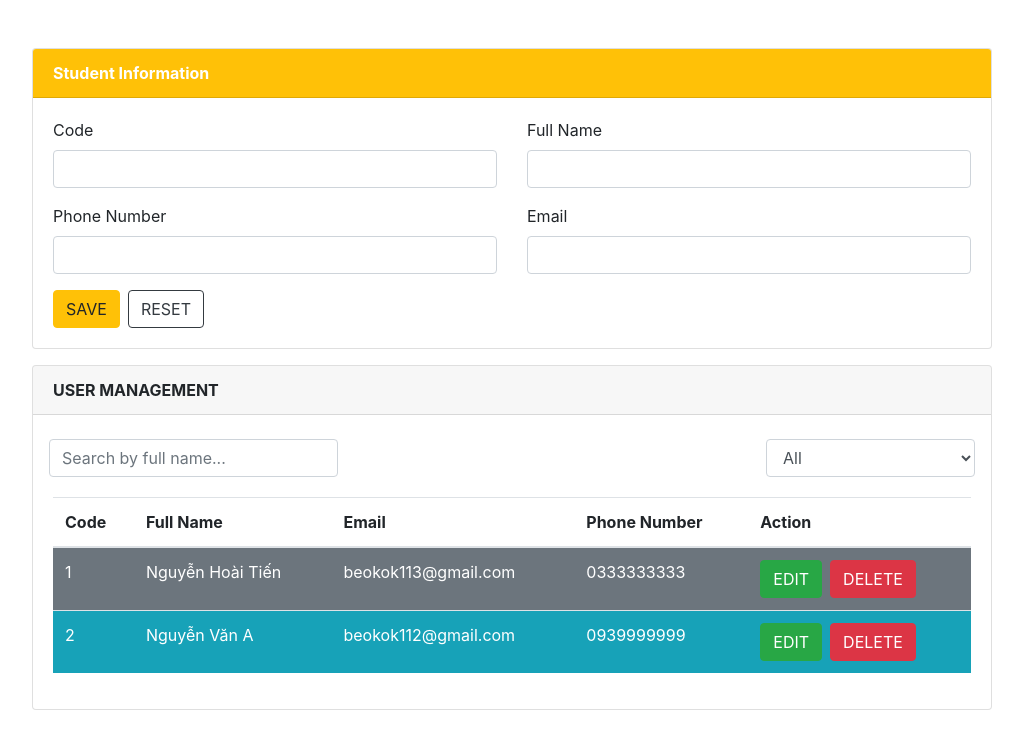
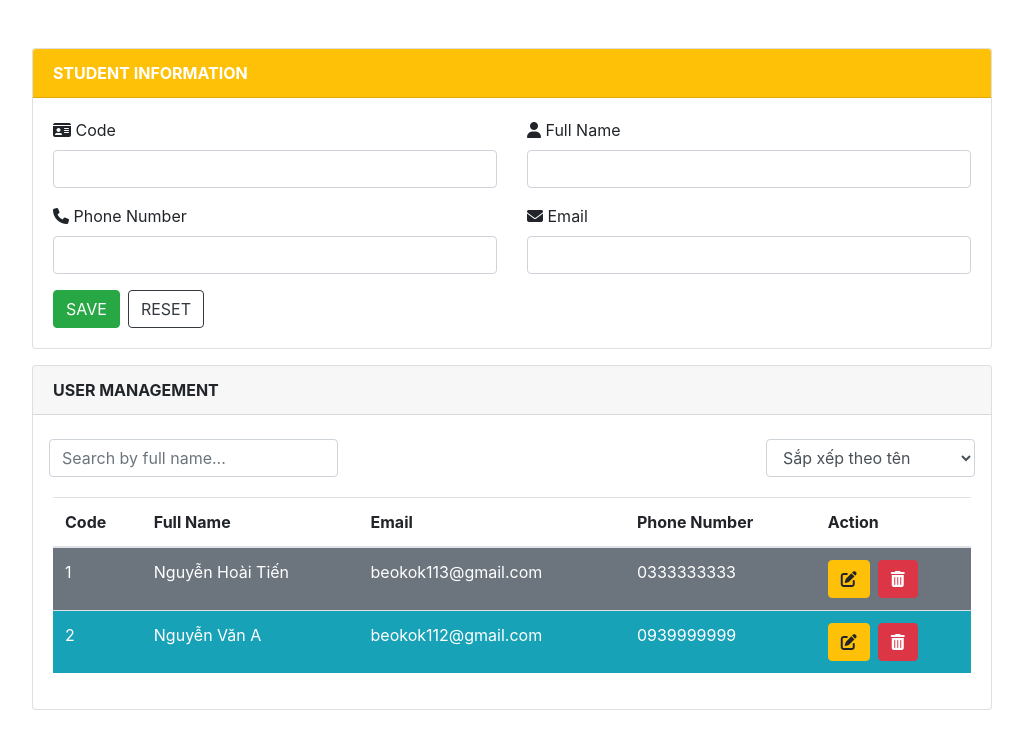
Before and after one commit to tienhoai68/REACTJS_FORM, a React (Create React App) app: page / in a window 1280 px wide. Shown: the top 746 px of the page, without its empty margins (128-1151 px from the left). Built offline with nearby package versions, Linux system fonts and the light colour scheme.

Commit message:
update UI and feature

```diff
--- a/public/index.html
+++ b/public/index.html
@@ -15,6 +15,7 @@
       user's mobile device or desktop. See https://developers.google.com/web/fundamentals/web-app-manifest/
     -->
     <link rel="manifest" href="%PUBLIC_URL%/manifest.json" />
+    <link rel="stylesheet" href="https://cdnjs.cloudflare.com/ajax/libs/font-awesome/6.4.2/css/all.min.css" integrity="sha512-z3gLpd7yknf1YoNbCzqRKc4qyor8gaKU1qmn+CShxbuBusANI9QpRohGBreCFkKxLhei6S9CQXFEbbKuqLg0DA==" crossorigin="anonymous" referrerpolicy="no-referrer" />
     <!--
       Notice the use of %PUBLIC_URL% in the tags above.
       It will be replaced with the URL of the `public` folder during the build.
--- a/src/components/StudentInformaiton/Form.jsx
+++ b/src/components/StudentInformaiton/Form.jsx
@@ -1,8 +1,9 @@
 import React, { Component, createRef } from 'react'
 import { connect } from 'react-redux'
-import { addStudent, updateStudent } from '../../stote/actions/studentActions';
+import { addStudent, setEditing, updateStudent } from '../../stote/actions/studentActions';
 import { findCurrentEmail, handleCheckExistCode, handleCheckExistEmail, handleValidate, handleValidatePattern } from '../../validations/validations';
 import Swal from 'sweetalert2';
+import { clearError } from '../../features/clearError';
 class Form extends Component {
     codeInputRef = createRef();
     nameInputRef = createRef();
@@ -33,6 +34,7 @@ class Form extends Component {
 
     checkValidation = (isAdd, isExistEmail) => {
         let isValid = true;
+        // debugger
         if (isAdd) {
             isValid &= handleValidate(this.state.maSV, this.codeInputRef.current, "(*) Vui lòng nhập mã") && handleValidatePattern(this.state.maSV, this.codeInputRef.current, "(*) MaSV vui lòng nhập số", /^(?:-(?:[1-9](?:\d{0,2}(?:,\d{3})+|\d*))|(?:0|(?:[1-9](?:\d{0,2}(?:,\d{3})+|\d*))))(?:.\d+|)$/) && handleCheckExistCode(this.state.maSV, this.codeInputRef.current, "(*) MaSV đã tồn tại", this.props.listStudent);
         }
@@ -56,6 +58,8 @@ class Form extends Component {
 
     handleSubmit = (event) => {
         event.preventDefault();
+        // console.log(this.props.isEditing = !this.props.isEditing);
+
         if (this.state.id) {
             let currentEmail = findCurrentEmail(this.state.maSV, this.props.listStudent);
             let student;
@@ -76,19 +80,15 @@ class Form extends Component {
                 }).then((result) => {
                     if (result.isConfirmed) {
                         this.props.dispatch(updateStudent(this.state));
+                        this.props.dispatch(setEditing(false))
                         this.clearInput();
                         Swal.fire(
-                            `Update  success!`,
+                            `Update success!`,
                             'Your data has been Update.',
                             'success'
                         )
                     }
                 })
-                // Swal.fire(
-                //     'Update person success!',
-                //     'You clicked the button!',
-                //     'success'
-                // )
             }
         } else if (this.checkValidation(true, true)) {
             debugger
@@ -106,42 +106,43 @@ class Form extends Component {
         return (
             <div className="card p-0">
                 <div className="card-header bg-warning text-white font-weight-bold">
-                    Student Information
+                    STUDENT INFORMATION
                 </div>
                 <div className="card-body">
                     <form onSubmit={this.handleSubmit}>
                         <div className="row">
                             <div className="col-6">
                                 <div className="form-group">
-                                    <label>Code</label>
+                                    <label><i class="fa-solid fa-id-card"></i> Code</label>
                                     <input value={this.state.maSV} onChange={(event) => this.handleChange(event, this.codeInputRef)} name='maSV' type="text" disabled={this.props.isEditing}  className="form-control" />
                                     {/* logic (nếu this.props.isEditing == true) để kiểm tra nếu đang trong trạng thái "EDIT", thì thông báo lỗi sẽ ẩn đi:  */}
-                                    <span ref={this.codeInputRef} className={`text-danger font-weight-bold ${this.props.isEditing ? 'd-none' : ''}`}></span>
+                                    <span ref={this.codeInputRef} className={`text-danger font-weight-bold ${this.props.isEditing ? clearError(this.codeInputRef) : ''}`}></span>
                                 </div>
                             </div>
                             <div className="col-6">
                                 <div className="form-group">
-                                    <label>Full Name</label>
+                                    <label><i class="fa-solid fa-user"></i> Full Name</label>
                                     <input value={this.state.name} onChange={(event) => this.handleChange(event, this.nameInputRef)} name='name' type="text" className="form-control" />
-                                    <span ref={this.nameInputRef} className={`text-danger font-weight-bold ${this.props.isEditing ? 'd-none' : ''}`}></span>
+                                    <span ref={this.nameInputRef} className={`text-danger font-weight-bold ${this.props.isEditing ? clearError(this.nameInputRef) : ''}`}></span>
                                 </div>
                             </div>
                             <div className="col-6">
                                 <div className="form-group">
-                                    <label>Phone Number</label>
+                                    <label><i class="fa-solid fa-phone"></i> Phone Number</label>
                                     <input value={this.state.phoneNumber} onChange={(event) => this.handleChange(event, this.phoneInputRef)} name='phoneNumber' type="text" className="form-control" />
-                                    <span ref={this.phoneInputRef} className={`text-danger font-weight-bold ${this.props.isEditing ? 'd-none' : ''}`}></span>
+                                    <span ref={this.phoneInputRef} className={`text-danger font-weight-bold ${this.props.isEditing ? clearError(this.phoneInputRef) : ''}`}></span>
                                 </div>
                             </div>
                             <div className="col-6">
                                 <div className="form-group">
-                                    <label>Email</label>
+                                    <label><i class="fa-solid fa-envelope"></i> Email</label>
                                     <input value={this.state.email} onChange={(event) => this.handleChange(event, this.emailInputRef)} name='email' type="text" className="form-control" />
-                                    <span ref={this.emailInputRef} className={`text-danger font-weight-bold ${this.props.isEditing ? 'd-none' : ''}`}></span>
+                                    <span ref={this.emailInputRef} className={`text-danger font-weight-bold ${this.props.isEditing ? clearError(this.emailInputRef) : ''}`}></span>
                                 </div>
                             </div>
                         </div>
-                        <button className="btn btn-warning mr-2">SAVE</button>
+                        <button className="btn btn-success mr-2">SAVE</button>
+
                         <button type="reset" className="btn btn-outline-dark">RESET</button>
                     </form>
                 </div>
--- a/src/components/StudentInformaiton/StudentManagement.jsx
+++ b/src/components/StudentInformaiton/StudentManagement.jsx
@@ -2,15 +2,34 @@ import React, { Component } from 'react'
 import { connect } from 'react-redux'
 import { deleteStudent, selectedStudent, setEditing } from '../../stote/actions/studentActions';
 import Swal from 'sweetalert2';
+import { sapXepTenAZ, sapXepTenZA } from '../../features/sortName';
 class StudentManagement extends Component {
     state = {
         keyword: "",
+        sortedList: [],
     };
+    handleSortName = (event) => {
+        const inputSort = event.target.value;
+        let sortedList;
+        if (inputSort === "AtoZ") {
+            sortedList = [...this.props.listStudent].sort(sapXepTenAZ); // Tạo một mảng mới sử dụng spread operator trước khi sắp xếp
+        } else if (inputSort === "ZtoA") {
+            sortedList = [...this.props.listStudent].sort(sapXepTenZA); // Tạo một mảng mới sử dụng spread operator trước khi sắp xếp
+        } else if (inputSort === "ZtoA") {
+
+        } else {
+            sortedList = [...this.props.listStudent];
+        }
+        this.setState({ sortedList }); // cập nhật sortedList
+    };
+
     renderContent = () => {
-        const data = this.props.listStudent.filter((element) => {
+        const {sortedList } = this.state;
+        const data = sortedList.length > 0 ? sortedList : this.props.listStudent;
+        const filteredData  = data.filter((element) => {
             return element.name.toLowerCase().indexOf(this.state.keyword.toLowerCase()) !== -1;
-        })
-        return data.map((student, index) => {
+        });
+        return filteredData.map((student, index) => {
             const backGround = index % 2 === 0 ? "bg-secondary text-white" : "bg-info text-white";
             const { maSV, name, phoneNumber, email } = student;
             return (
@@ -20,16 +39,15 @@ class StudentManagement extends Component {
                     <td>{email}</td>
                     <td>{phoneNumber}</td>
                     <td>
-                        {/* <button onClick={() => this.props.dispatch(selectedStudent(student))} className="btn btn-success mr-2">EDIT</button> */}
                         <button
                             onClick={() => {
                                 this.props.dispatch(selectedStudent(student));
                                 // Cập nhật state isEditing thành true khi nhấn nút "EDIT"
                                 this.props.dispatch(setEditing(true));
                             }}
-                            className="btn btn-success mr-2"
+                            className="btn btn-warning mr-2"
                         >
-                            EDIT
+                           <i class="fa-solid fa-pen-to-square"></i>
                         </button>
                         <button onClick={() =>
                             Swal.fire({
@@ -50,7 +68,7 @@ class StudentManagement extends Component {
                                     )
                                 }
                             })
-                        } className="btn btn-danger">DELETE</button>
+                        } className="btn btn-danger"><i class="fa-solid fa-trash-can"></i></button>
                     </td>
                 </tr >
 
@@ -79,10 +97,10 @@ class StudentManagement extends Component {
                     </div>
                     <div className="col-3 ml-auto">
                         <div className="form-group mb-0">
-                            <select className="form-control">
-                                <option>All</option>
-                                <option>Client</option>
-                                <option>Admin</option>
+                            <select onChange={this.handleSortName} className="form-control">
+                                <option value={0}>Sắp xếp theo tên</option>
+                                <option value={"AtoZ"}>từ A đến Z</option>
+                                <option value={"ZtoA"}>từ Z đến A</option>
                             </select>
                         </div>
                     </div>
--- a/src/validations/notification.js
+++ b/src/features/clearError.js
@@ -2,5 +2,5 @@ export const clearError = (refName) => {
     const inputRef = refName;
     if (inputRef.current.innerHTML) {
         inputRef.current.innerHTML = "";
-    }
-}
+    };
+};
--- /dev/null
+++ b/src/features/sortName.js
@@ -0,0 +1,31 @@
+export const firstName = (hoTen) => {
+    const mangTen = hoTen.split(' ');
+    const ten = mangTen[mangTen.length - 1];
+    return ten;
+}
+
+// Hàm so sánh tên theo thứ tự A-Z
+export const sapXepTenAZ = (a, b) => {
+    const tenA = firstName(a.name);
+    const tenB = firstName(b.name);
+    if (tenA < tenB) {
+        return -1;
+    }
+    if (tenA > tenB) {
+        return 1;
+    }
+    return 0;
+}
+
+// Hàm so sánh tên theo thứ tự Z-A
+export const sapXepTenZA = (a, b) => {
+    const tenA = firstName(a.name);
+    const tenB = firstName(b.name);
+    if (tenA < tenB) {
+        return 1;
+    }
+    if (tenA > tenB) {
+        return -1;
+    }
+    return 0;
+};
```
